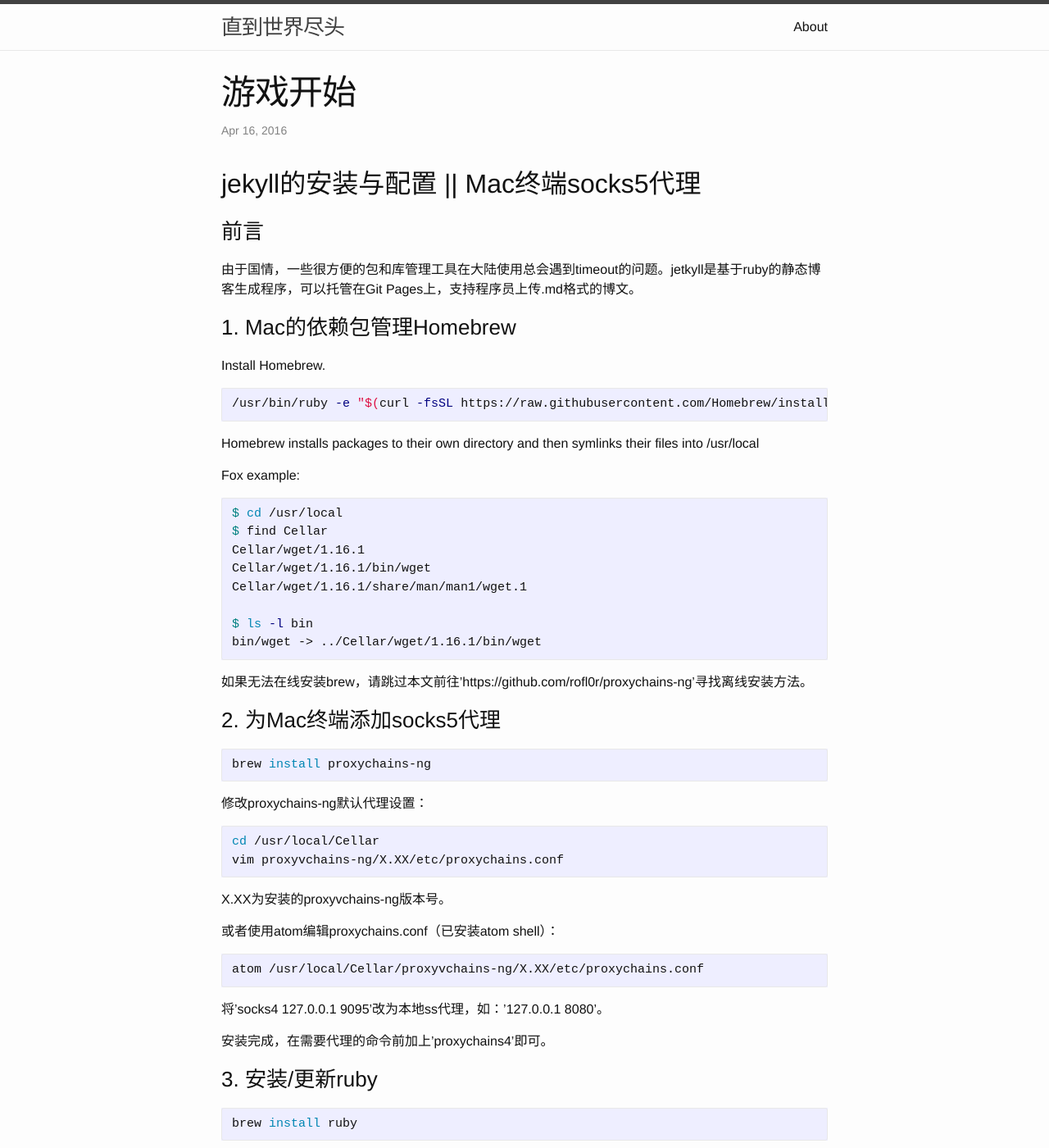
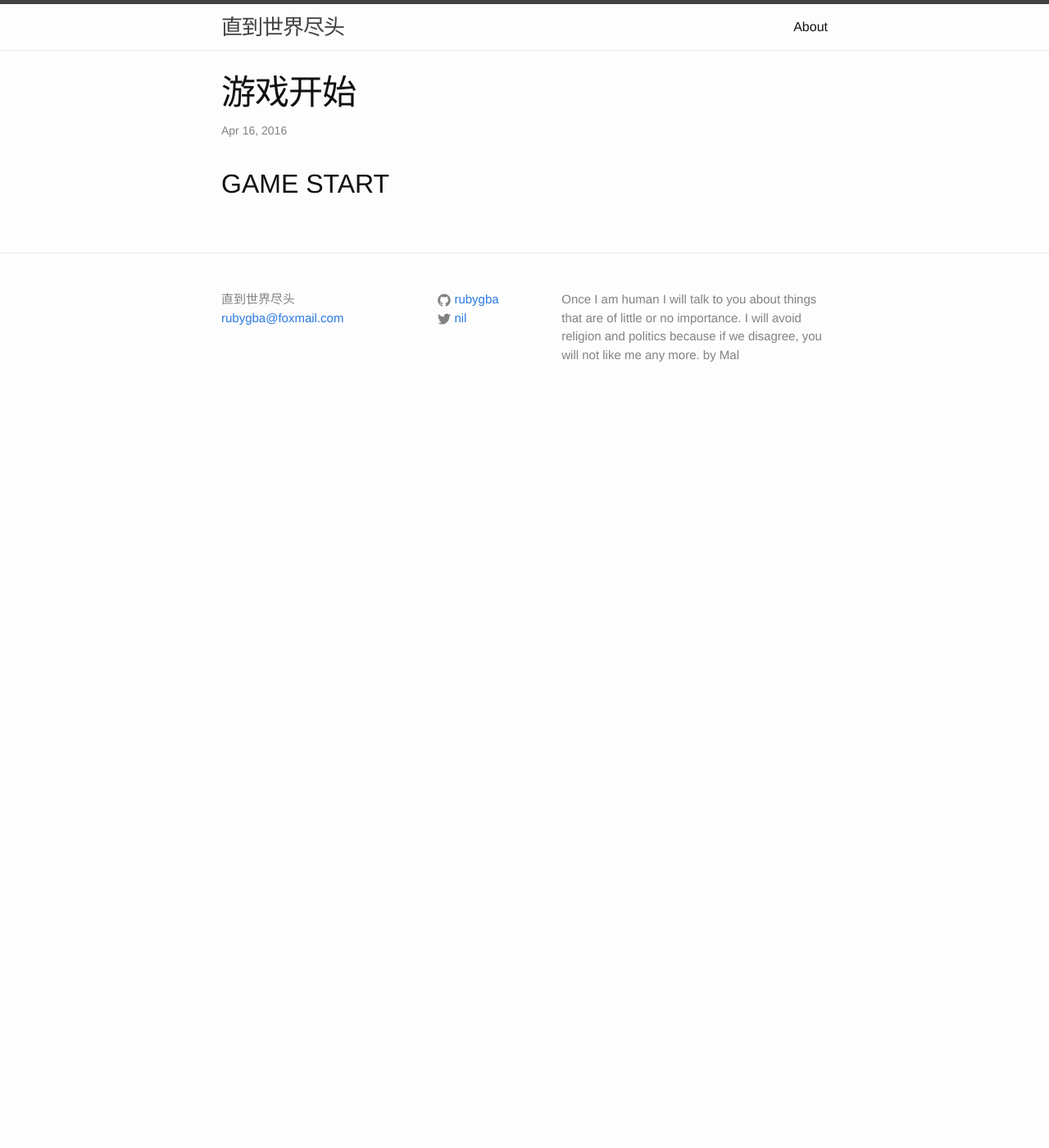
Before and after one commit to rubygba/blog, a Jekyll site: the page built from _posts/2016-04-16-game-start.md, in a window 1280 px wide and 1400 px high. Shown: the whole window at 82% size. Built offline with Jekyll 4.4.1, drawn with Linux system fonts in a browser that asks for light colours; some of the changed text lies outside the part shown.

Commit message:
chage category

````diff
--- a/_posts/2016-04-16-game-start.md
+++ b/_posts/2016-04-16-game-start.md
@@ -2,80 +2,7 @@
 layout: post
 title:  "游戏开始"
 date:   2016-04-16 23:05:03 +0800
-categories: jekyll Mac proxy
+categories: jekyll
 ---
-## jekyll的安装与配置 || Mac终端socks5代理
 
-### 前言
-
-由于国情，一些很方便的包和库管理工具在大陆使用总会遇到timeout的问题。jetkyll是基于ruby的静态博客生成程序，可以托管在Git Pages上，支持程序员上传.md格式的博文。
-
-### 1. Mac的依赖包管理Homebrew
-
-Install Homebrew.
-
-``` bash
-/usr/bin/ruby -e "$(curl -fsSL https://raw.githubusercontent.com/Homebrew/install/master/install)"
-```
-
-Homebrew installs packages to their own directory and then symlinks their files into /usr/local
-
-Fox example:
-
-``` bash
-$ cd /usr/local
-$ find Cellar
-Cellar/wget/1.16.1
-Cellar/wget/1.16.1/bin/wget
-Cellar/wget/1.16.1/share/man/man1/wget.1
-
-$ ls -l bin
-bin/wget -> ../Cellar/wget/1.16.1/bin/wget
-```
-
-如果无法在线安装brew，请跳过本文前往'https://github.com/rofl0r/proxychains-ng'寻找离线安装方法。
-
-### 2. 为Mac终端添加socks5代理
-
-``` bash
-brew install proxychains-ng
-```
-
-修改proxychains-ng默认代理设置：
-
-``` bash
-cd /usr/local/Cellar
-vim proxyvchains-ng/X.XX/etc/proxychains.conf
-```
-
-X.XX为安装的proxyvchains-ng版本号。
-
-或者使用atom编辑proxychains.conf（已安装atom shell）：
-
-``` bash
-atom /usr/local/Cellar/proxyvchains-ng/X.XX/etc/proxychains.conf
-```
-
-将'socks4 127.0.0.1 9095'改为本地ss代理，如：'127.0.0.1 8080'。
-
-安装完成，在需要代理的命令前加上'proxychains4'即可。
-
-### 3. 安装/更新ruby
-
-``` bash
-brew install ruby
-```
-
-### 4. 安装jekyll
-
-``` bash
-proxychains4 gem install jekyll
-```
-
-### 5. 用jektll创建博客吧
-
-``` bash
-jekyll new my-blog
-cd my-blog
-jekyll serve
-```
+## GAME START
````
Also changed, not shown: _posts/2016-04-17-jekyll-guide-and-mac-proxy.md (added, +86 -0 lines), _posts/2016-04-25-jekyll-guide.md (deleted, +0 -7 lines), _posts/2016-04-27-about-this-blog.md (+1 -2 lines).
